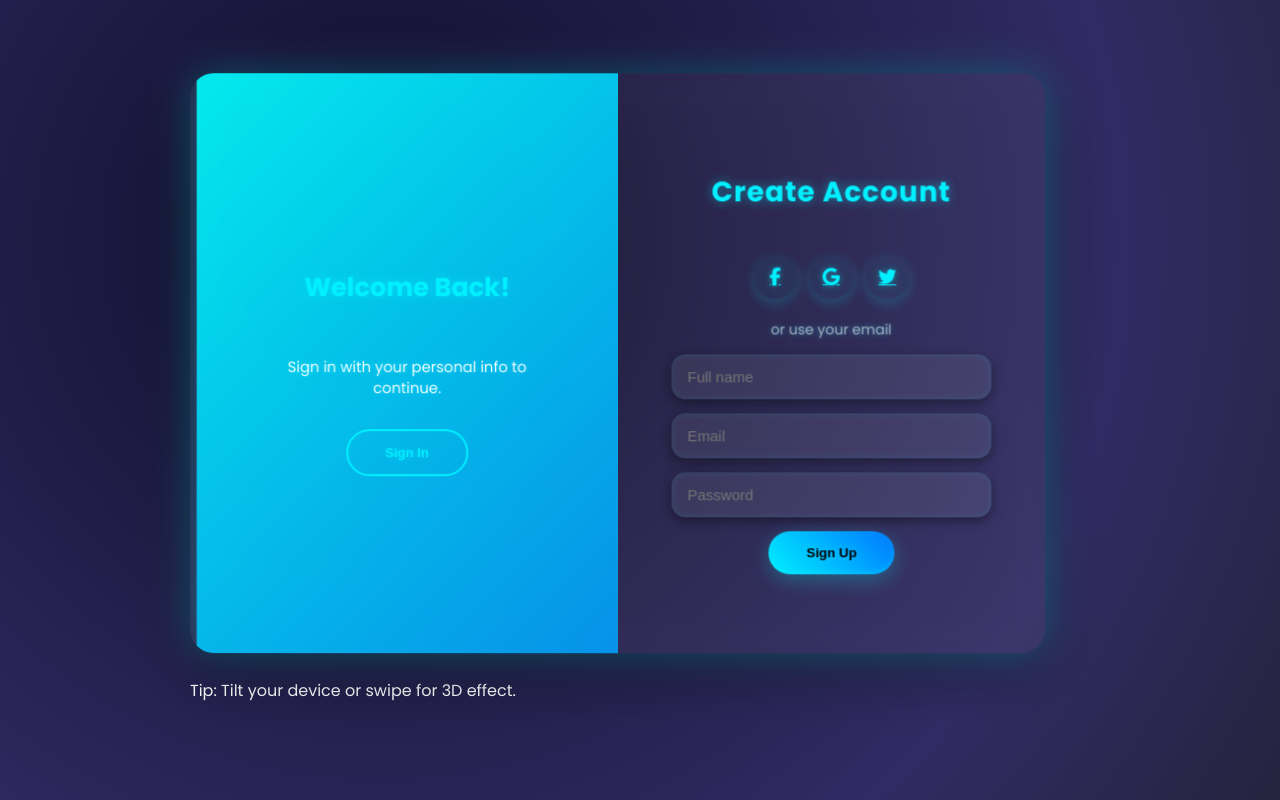
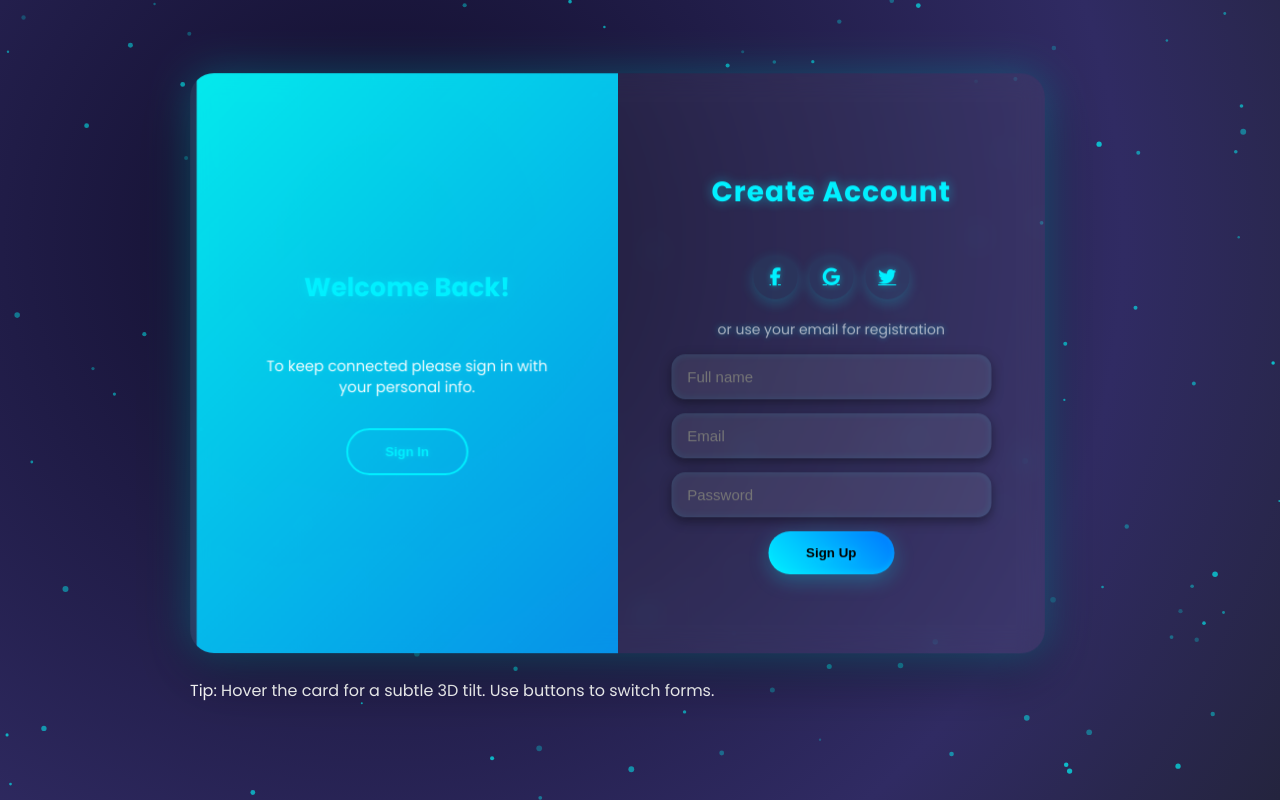
Before and after one commit to shaikmastan093/Register-form, a plain HTML site: page index.html in a window 1280 px wide. Both pictures are taken after a click on the button "Sign Up". Drawn offline with Linux system fonts and the light colour scheme.

Commit message:
3d design commit new

```diff
--- a/index.html
+++ b/index.html
@@ -2,17 +2,18 @@
 <html lang="en">
 <head>
   <meta charset="utf-8" />
-  <meta name="viewport" content="width=device-width, initial-scale=1, maximum-scale=1, user-scalable=no" />
-  <title>Futuristic 3D Login & Registration</title>
+  <meta name="viewport" content="width=device-width,initial-scale=1" />
+  <title>Animated Login & Registration</title>
 
-  <!-- Fonts & Icons -->
+  <!-- Font for UI -->
   <link href="https://fonts.googleapis.com/css2?family=Poppins:wght@300;400;600;700&display=swap" rel="stylesheet">
+
+  <!-- Font Awesome for social icons -->
   <link rel="stylesheet" href="https://cdnjs.cloudflare.com/ajax/libs/font-awesome/6.5.0/css/all.min.css">
 
   <link rel="stylesheet" href="style.css" />
 </head>
 <body>
-
   <main class="page">
     <div class="card" id="container">
       <!-- Sign Up -->
@@ -24,11 +25,11 @@
             <a href="#" title="Google"><i class="fab fa-google"></i></a>
             <a href="#" title="Twitter"><i class="fab fa-twitter"></i></a>
           </div>
-          <span class="sub">or use your email</span>
-          <input name="name" type="text" placeholder="Full name" required class="float-item"/>
-          <input name="email" type="email" placeholder="Email" required class="float-item"/>
-          <input name="password" type="password" placeholder="Password" required class="float-item"/>
-          <button type="submit" class="btn primary float-item">Sign Up</button>
+          <span class="sub">or use your email for registration</span>
+          <input name="name" type="text" placeholder="Full name" required />
+          <input name="email" type="email" placeholder="Email" required />
+          <input name="password" type="password" placeholder="Password" required />
+          <button type="submit" class="btn primary">Sign Up</button>
         </form>
       </div>
 
@@ -42,30 +43,33 @@
             <a href="#" title="Twitter"><i class="fab fa-twitter"></i></a>
           </div>
           <span class="sub">or use your account</span>
-          <input name="email" type="email" placeholder="Email" required class="float-item"/>
-          <input name="password" type="password" placeholder="Password" required class="float-item"/>
+          <input name="email" type="email" placeholder="Email" required />
+          <input name="password" type="password" placeholder="Password" required />
           <a class="link" href="#">Forgot your password?</a>
-          <button type="submit" class="btn primary float-item">Sign In</button>
+          <button type="submit" class="btn primary">Sign In</button>
         </form>
       </div>
 
       <!-- Overlay -->
       <div class="overlay-container">
         <div class="overlay">
-          <div class="overlay-panel overlay-left float-item">
+          <div class="overlay-panel overlay-left">
             <h1>Welcome Back!</h1>
-            <p>Sign in with your personal info to continue.</p>
+            <p>To keep connected please sign in with your personal info.</p>
             <button class="btn ghost" id="signIn">Sign In</button>
           </div>
-          <div class="overlay-panel overlay-right float-item">
+
+          <div class="overlay-panel overlay-right">
             <h1>Hello, Friend!</h1>
-            <p>Enter details and start your journey.</p>
+            <p>Enter your details and start your journey with us.</p>
             <button class="btn ghost" id="signUp">Sign Up</button>
           </div>
         </div>
       </div>
     </div>
-    <p class="hint">Tip: Tilt your device or swipe for 3D effect.</p>
+
+    <!-- small credit / hint -->
+    <p class="hint">Tip: Hover the card for a subtle 3D tilt. Use buttons to switch forms.</p>
   </main>
 
   <script src="script.js"></script>
--- a/script.js
+++ b/script.js
@@ -2,49 +2,74 @@ const signUpBtn = document.getElementById('signUp');
 const signInBtn = document.getElementById('signIn');
 const container = document.getElementById('container');
 
-if(signUpBtn && signInBtn && container){
-  signUpBtn.addEventListener('click', ()=>container.classList.add('right-panel-active'));
-  signInBtn.addEventListener('click', ()=>container.classList.remove('right-panel-active'));
+signUpBtn?.addEventListener('click', () => {
+  container.classList.add('right-panel-active');
+  animateOverlay3D();
+});
+signInBtn?.addEventListener('click', () => {
+  container.classList.remove('right-panel-active');
+  animateOverlay3D();
+});
+
+function animateOverlay3D() {
+  const overlay = container.querySelector('.overlay');
+  if (!overlay) return;
+  overlay.style.transition = 'transform 400ms cubic-bezier(.2,.9,.25,1), filter 220ms';
+  overlay.style.filter = 'brightness(1.15) saturate(1.1)';
+  setTimeout(() => overlay.style.filter = '', 260);
 }
 
-// Demo submit
-document.getElementById('login-form')?.addEventListener('submit', e=>{
-  e.preventDefault(); alert('Demo: Sign In');
-});
-document.getElementById('register-form')?.addEventListener('submit', e=>{
-  e.preventDefault(); alert('Demo: Sign Up');
-});
-
-// 3D tilt effect - mouse + touch
-(function tiltEffect(){
+// 3D tilt + subtle floating
+(function tilt3D(){
   const card = container;
   if(!card) return;
+  card.addEventListener('mousemove', (e) => {
+    const rect = card.getBoundingClientRect();
+    const x = e.clientX - rect.left;
+    const y = e.clientY - rect.top;
+    const cx = rect.width/2, cy = rect.height/2;
+    const dx = (x-cx)/cx, dy = (y-cy)/cy;
+    card.style.transform = `translateY(-8px) rotateX(${dy*6}deg) rotateY(${-dx*6}deg)`;
+  });
+  card.addEventListener('mouseleave', () => card.style.transform='translateY(-6px)');
+})();
 
-  function tilt(x, y){
-    const rx = (y - card.offsetHeight/2)/card.offsetHeight*10;
-    const ry = -(x - card.offsetWidth/2)/card.offsetWidth*10;
-    card.style.transform = `translateY(-6px) rotateX(${rx}deg) rotateY(${ry}deg)`;
-  }
+// Particles background
+const canvas = document.createElement('canvas');
+canvas.id = 'particles';
+document.body.appendChild(canvas);
+const ctx = canvas.getContext('2d');
+canvas.width = window.innerWidth;
+canvas.height = window.innerHeight;
 
-  card.addEventListener('mousemove', e=>{
-    tilt(e.offsetX, e.offsetY);
+const particles = [];
+for(let i=0;i<150;i++){
+  particles.push({
+    x: Math.random()*canvas.width,
+    y: Math.random()*canvas.height,
+    r: Math.random()*2+1,
+    dx: (Math.random()-0.5)*0.5,
+    dy: (Math.random()-0.5)*0.5,
+    alpha: Math.random()*0.5+0.2
   });
-  card.addEventListener('mouseleave', ()=>card.style.transform='');
+}
 
-  // Mobile touch tilt
-  card.addEventListener('touchmove', e=>{
-    const touch = e.touches[0];
-    const rect = card.getBoundingClientRect();
-    tilt(touch.clientX - rect.left, touch.clientY - rect.top);
+function drawParticles(){
+  ctx.clearRect(0,0,canvas.width,canvas.height);
+  particles.forEach(p=>{
+    ctx.beginPath();
+    ctx.arc(p.x,p.y,p.r,0,Math.PI*2);
+    ctx.fillStyle = `rgba(0,255,255,${p.alpha})`;
+    ctx.fill();
+    p.x += p.dx; p.y += p.dy;
+    if(p.x>canvas.width) p.x=0; if(p.x<0) p.x=canvas.width;
+    if(p.y>canvas.height) p.y=0; if(p.y<0) p.y=canvas.height;
   });
-  card.addEventListener('touchend', ()=>card.style.transform='');
+  requestAnimationFrame(drawParticles);
+}
+drawParticles();
 
-  // Swipe for mobile sign in/out
-  let startX=0;
-  card.addEventListener('touchstart', e=>{ startX = e.touches[0].clientX; });
-  card.addEventListener('touchend', e=>{
-    const endX = e.changedTouches[0].clientX;
-    if(endX - startX > 50) container.classList.remove('right-panel-active'); // swipe right
-    if(startX - endX > 50) container.classList.add('right-panel-active'); // swipe left
-  });
-})();
+window.addEventListener('resize', ()=>{
+  canvas.width = window.innerWidth;
+  canvas.height = window.innerHeight;
+});
--- a/style.css
+++ b/style.css
@@ -1,25 +1,47 @@
-:root{
-  --bg1: #0f0c29; --bg2: #302b63; --bg3: #24243e;
-  --accent: #00f0ff; --card-bg: rgba(255,255,255,0.05);
-  --input-bg: rgba(255,255,255,0.08); --shadow-color: rgba(0,255,255,0.25);
+:root {
+  --bg1: #0f0c29;
+  --bg2: #302b63;
+  --bg3: #24243e;
+  --accent: #00f0ff;
+  --card-bg: rgba(255,255,255,0.05);
+  --input-bg: rgba(255,255,255,0.08);
+  --input-glow: #00f0ff33;
+  --shadow-color: rgba(0,240,255,0.25);
   --neon-glow: #00f0ff77;
 }
 
+/* Reset & base */
 *{box-sizing:border-box;}
-html,body{height:100%; margin:0; font-family:"Poppins",sans-serif; overflow:hidden; touch-action: manipulation;}
-body{
+html,body{height:100%;margin:0;font-family:"Poppins",sans-serif;overflow:hidden;}
+body {
   display:flex; align-items:center; justify-content:center;
   background: radial-gradient(circle at 30% 30%, var(--bg1), var(--bg2) 70%, var(--bg3) 100%);
-  perspective:1200px; color:#fff; position:relative;
+  perspective:1200px;
+  color:#fff;
+  position:relative;
+  overflow:hidden;
 }
 
-/* Card */
+/* Particles container */
+#particles {
+  position:absolute; inset:0; z-index:-1; pointer-events:none;
+  width:100%; height:100%;
+}
+
+/* Card / Stage */
 .card {
-  width:900px; max-width:95%; min-height:580px; border-radius:24px;
-  background: var(--card-bg); box-shadow: 0 0 40px var(--shadow-color), 0 20px 60px rgba(0,0,0,0.4);
-  position:relative; overflow:hidden; transform-style:preserve-3d;
-  transition: transform 600ms cubic-bezier(.2,.9,.25,1); display:flex; backdrop-filter: blur(12px);
+  width: 900px; max-width: 95%; min-height: 580px;
+  border-radius: 24px;
+  background: var(--card-bg);
+  box-shadow: 0 0 40px var(--shadow-color), 0 20px 60px rgba(0,0,0,0.4);
+  position: relative; overflow: hidden;
+  transform-style: preserve-3d;
+  transition: transform 600ms cubic-bezier(.2,.9,.25,1), box-shadow 300ms;
+  display:flex;
+  backdrop-filter: blur(12px);
 }
+
+/* Floating & tilt */
 @keyframes floatCard3d {
   0%{ transform: translateY(0) rotateX(0) rotateY(0);}
   50%{ transform: translateY(-12px) rotateX(1deg) rotateY(2deg);}
@@ -28,9 +50,15 @@ body{
 .card{ animation: floatCard3d 6s ease-in-out infinite; }
 
 /* Form containers */
-.form-container{ position:absolute; top:0; height:100%; width:50%; padding:40px; transition: all 700ms ease; }
+.form-container {
+  position:absolute; top:0; height:100%; width:50%;
+  padding:40px; transition: all 700ms cubic-bezier(.2,.9,.25,1);
+}
+
 .sign-in-container{ left:0; z-index:2; }
 .sign-up-container{ left:0; opacity:0; transform: translateX(0); z-index:1; }
+
+/* Toggle */
 .card.right-panel-active .sign-in-container{
   transform: translateX(100%) rotateY(-20deg) scale(0.95); opacity:0; z-index:1; pointer-events:none;
 }
@@ -46,48 +74,78 @@ body{
 .form h1{ font-size:28px; color: var(--accent); letter-spacing:1px; text-shadow: 0 0 12px var(--neon-glow);}
 .sub{ color: rgba(255,255,255,0.6); font-size:14px; text-shadow: 0 0 6px var(--neon-glow);}
 
-/* Inputs */
+/* Inputs - 3D look */
 .form input{
-  width:100%; max-width:320px; padding:14px 16px; border-radius:14px; border:none;
-  background: var(--input-bg); box-shadow: inset 0 0 8px rgba(0,255,255,0.1), 0 4px 12px rgba(0,0,0,0.4);
-  font-size:15px; color:#fff; outline:none; transition: all 0.25s ease, box-shadow 0.25s ease;
+  width:100%; max-width:320px; padding:14px 16px;
+  border-radius:14px; border:none;
+  background: var(--input-bg);
+  box-shadow: inset 0 0 8px rgba(0,255,255,0.1), 0 4px 12px rgba(0,0,0,0.4);
+  font-size:15px; color:#fff;
+  outline:none; transition: all 250ms ease, box-shadow 0.25s ease;
 }
-.form input:focus{ box-shadow: 0 0 16px var(--accent), inset 0 0 12px var(--accent); transform: translateY(-2px); }
+.form input:focus{
+  box-shadow: 0 0 16px var(--accent), inset 0 0 12px var(--input-glow);
+  transform: translateY(-2px);
+}
 
-/* Buttons */
-.btn{ border:none; padding:14px 38px; border-radius:28px; font-weight:600; cursor:pointer; transition: transform 200ms ease, box-shadow 200ms; }
-.btn.primary{ background: linear-gradient(45deg,#00f0ff,#0077ff); color:#000; font-weight:700; box-shadow: 0 6px 20px var(--shadow-color), inset 0 -2px 6px rgba(0,255,255,0.25); text-shadow:0 0 8px var(--neon-glow);}
-.btn.primary:hover{ box-shadow: 0 10px 30px var(--shadow-color), 0 0 24px var(--neon-glow);}
-.btn.ghost{ background:transparent; border:2px solid var(--accent); color:var(--accent); text-shadow:0 0 6px var(--neon-glow);}
+/* Buttons - futuristic */
+.btn {
+  border:none; padding:14px 38px; border-radius:28px; font-weight:600;
+  cursor:pointer; transition: transform 200ms ease, box-shadow 200ms;
+}
+.btn.primary {
+  background: linear-gradient(45deg, #00f0ff, #0077ff);
+  color:#000; font-weight:700;
+  box-shadow: 0 6px 20px var(--shadow-color), inset 0 -2px 6px rgba(0,255,255,0.25);
+  text-shadow: 0 0 8px var(--neon-glow);
+}
+.btn.primary:hover{
+  box-shadow: 0 10px 30px var(--shadow-color), 0 0 24px var(--neon-glow);
+}
+.btn.ghost {
+  background:transparent; border:2px solid var(--accent); color:var(--accent);
+  text-shadow: 0 0 6px var(--neon-glow);
+}
 .btn:hover{ transform: translateY(-2px) scale(1.03); }
 
-/* Social icons */
+/* Social icons - neon 3D */
 .social-container{ display:flex; gap:12px; margin:10px 0 6px; }
 .social-container a{
-  display:grid; place-items:center; width:44px; height:44px; border-radius:50%; color:#00f0ff; font-size:18px;
-  background: rgba(0,255,255,0.05); box-shadow: 0 4px 14px rgba(0,255,255,0.2); transition: all 300ms ease, text-shadow 300ms; text-shadow:0 0 6px var(--neon-glow);
+  display:grid; place-items:center; width:44px; height:44px;
+  border-radius:50%; color:#00f0ff; font-size:18px;
+  background: rgba(0,255,255,0.05); box-shadow: 0 4px 14px rgba(0,255,255,0.2);
+  transition: all 300ms ease, text-shadow 300ms;
+  text-shadow: 0 0 6px var(--neon-glow);
 }
-.social-container a:hover{ transform: scale(1.2) rotateY(15deg); box-shadow:0 8px 30px rgba(0,255,255,0.35); }
+.social-container a:hover{ transform: scale(1.2) rotateY(15deg); box-shadow: 0 8px 30px rgba(0,255,255,0.35); }
 
-/* Overlay */
-.overlay-container{ position:absolute; top:0; left:50%; width:50%; height:100%; overflow:hidden; transition: transform 700ms ease; z-index:100; }
+/* Overlay - futuristic gradient */
+.overlay-container{
+  position:absolute; top:0; left:50%; width:50%; height:100%; overflow:hidden; transition: transform 700ms ease;
+  z-index:100;
+}
 .overlay{
   background: linear-gradient(135deg, rgba(0,255,255,0.9), rgba(0,120,255,0.85));
-  position:relative; left:-100%; height:100%; width:200%; display:flex; align-items:center; justify-content:center;
-  transition: transform 700ms ease; transform: translateX(0); box-shadow: 0 0 60px rgba(0,255,255,0.25); border-radius:0 24px 24px 0; text-shadow: 0 0 12px var(--neon-glow);
+  position:relative; left:-100%; height:100%; width:200%;
+  display:flex; align-items:center; justify-content:center;
+  transition: transform 700ms ease;
+  transform: translateX(0);
+  box-shadow: 0 0 60px rgba(0,255,255,0.25);
+  border-radius:0 24px 24px 0;
+  text-shadow: 0 0 12px var(--neon-glow);
 }
 .card.right-panel-active .overlay-container{ transform: translateX(-100%); }
 .card.right-panel-active .overlay{ transform: translateX(50%) rotateY(10deg); }
 
 /* Overlay panels */
-.overlay-panel{ width:50%; padding:40px; display:flex; flex-direction:column; gap:16px; align-items:center; justify-content:center; text-align:center; }
-.overlay-panel h1{ font-size:26px; color:#00f0ff; text-shadow:0 0 12px var(--neon-glow);}
-.overlay-panel p{ font-size:15px; color:rgba(255,255,255,0.95); max-width:300px; line-height:1.4; text-shadow:0 0 6px var(--neon-glow); }
+.overlay-panel{
+  width:50%; padding:40px; display:flex; flex-direction:column;
+  gap:16px; align-items:center; justify-content:center; text-align:center;
+}
+.overlay-panel h1{ font-size:26px; color:#00f0ff; text-shadow: 0 0 12px var(--neon-glow);}
+.overlay-panel p{ font-size:15px; color:rgba(255,255,255,0.95); max-width:300px; line-height:1.4; text-shadow: 0 0 6px var(--neon-glow); }
 
-/* Float items */
-.float-item{ transition: transform 0.2s ease, box-shadow 0.2s ease; will-change: transform; }
-
-/* Responsive - Mobile / Tablet */
+/* responsive */
 @media(max-width:880px){
   .card{ flex-direction:column; min-height:650px; width:90%; }
   .form-container, .overlay-container{ width:100%; left:0; position:relative; }
```
